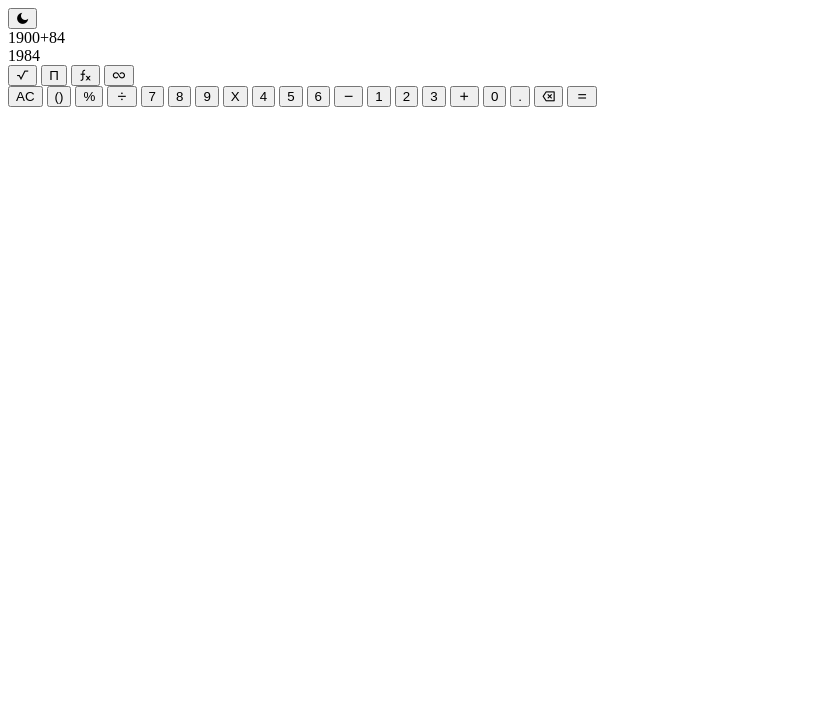
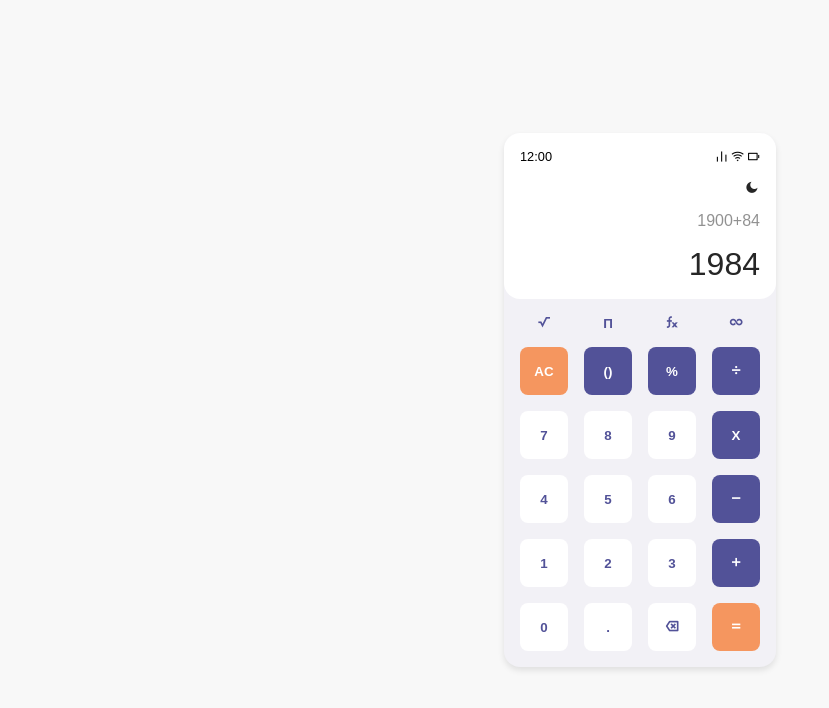
Before and after one commit to jobithmb/vanilla-js-calc, a plain HTML site: page index.html in a window 1280 px wide. Shown: the whole page, without its empty margins (0-829 px from the left). Drawn offline with nearby package versions, Linux system fonts and the light colour scheme.

Commit message:
added initial styles

```diff
--- a/index.html
+++ b/index.html
@@ -1,5 +1,5 @@
 <!DOCTYPE html>
-<html lang="en">
+<html lang="en" class="">
 <head>
     <meta charset="UTF-8">
     <meta name="viewport" content="width=device-width, initial-scale=1.0">
@@ -13,6 +13,14 @@
 <body>
     <div class="calc-container">
         <div class="calc-display">
+            <div class="calc-display-status">
+                <div class="time">12:00</div>
+                <div class="icons">
+                    <i class="ri-bar-chart-line"></i>
+                    <i class="ri-wifi-line"></i>
+                    <i class="ri-battery-line"></i>
+                </div>
+            </div>
             <div class="calc-display-controls">
                 <button class="calc-display-control">
                     <i class="ri-moon-fill"></i>
--- a/styles/main.css
+++ b/styles/main.css
@@ -0,0 +1,166 @@
+
+:root {
+    --primary: #FFF;
+    --secondary: #525298;
+    --accent: #F5965F;
+
+    --background: #F2F1F6;
+    --body-bg: #F8F8F8;
+    --display-bg: #FFF;
+
+    --text: #262626;
+}
+
+.dark:root {
+    --primary: #262837;
+    --secondary: #525298;
+    --accent: #F5965F;
+
+    --background: #1E1C28;
+    --body-bg: #1E1C28;
+    --display-bg: #262837;
+
+    --text: #FFF;
+}
+
+* {
+    box-sizing: border-box;
+}
+
+body {
+    background: var(--body-bg);
+    margin: 0;
+    padding: 0;
+    font-family: sans-serif;
+
+    display: flex;
+    justify-content: center;
+    align-items: center;
+    height: 100vh;
+
+    font-size: 62.5%; // 1rem = 10px
+}
+
+.calc-container {
+    max-width: 400px;
+    background-color: var(--background);
+    border-radius: 1rem;
+    box-shadow: 0 0.2rem 0.4rem rgba(0, 0, 0, 0.1);
+}
+
+.calc-display {
+    display: flex;
+    flex-direction: column;
+    justify-content: space-between;
+    align-items: flex-end;
+    gap: 1rem;
+    padding: 1rem;
+    background-color: var(--display-bg);
+    border-radius: 1rem;
+}
+
+.calc-display-status {
+    display: flex;
+    justify-content: space-between;
+    align-items: center;
+    width: 100%;
+    font-size: 0.8rem;
+}
+
+.calc-display-status .icons {
+    display: flex;
+    gap: 0.2rem;
+}
+
+.calc-display-controls {
+    display: flex;
+    justify-content: flex-end;
+    align-items: center;
+    gap: 1rem;
+}
+
+.calc-display-control {
+    border: none;
+    background-color: transparent;
+    cursor: pointer;
+    height: 1rem;
+    width: 1rem;
+    display: flex;
+    justify-content: center;
+    align-items: center;
+    color: var(--text);
+}
+
+.calc-display-history {
+    font-size: 1rem;
+    color: var(--text);
+    opacity: 0.5;
+}
+
+.calc-display-value {
+    font-size: 2rem;
+    color: var(--text);
+}
+
+.calc-body {
+    padding: 1rem;
+    display: flex;
+    flex-direction: column;
+    gap: 1rem;
+}
+
+.calc-special-buttons {
+    display: flex;
+    justify-content: space-between;
+    align-items: center;
+    gap: 1rem;
+}
+
+.calc-special-buttons .calc-button {
+    border: none;
+    background-color: transparent;
+    cursor: pointer;
+
+    display: flex;
+    justify-content: center;
+    align-items: center;
+
+    color: var(--secondary);
+
+    width: 3rem;
+    height: 1rem;
+    font-weight: bold;
+}
+
+.calc-button-grid {
+    display: grid;
+    grid-template-columns: repeat(4, 1fr);
+    gap: 1rem;
+}
+
+.calc-button-grid .calc-button {
+    height: 3rem;
+    width: 3rem;
+
+    display: flex;
+    justify-content: center;
+    align-items: center;
+
+    border-radius: 0.5rem;
+    cursor: pointer;
+    border: none;
+
+    background-color: var(--primary);
+    color: var(--secondary);
+    font-weight: bold;
+}
+
+.calc-button-grid .calc-button.accent {
+    background-color: var(--accent);
+    color: var(--primary);
+}
+
+.calc-button-grid .calc-button.operator {
+    background-color: var(--secondary);
+    color: var(--primary);
+}
```
